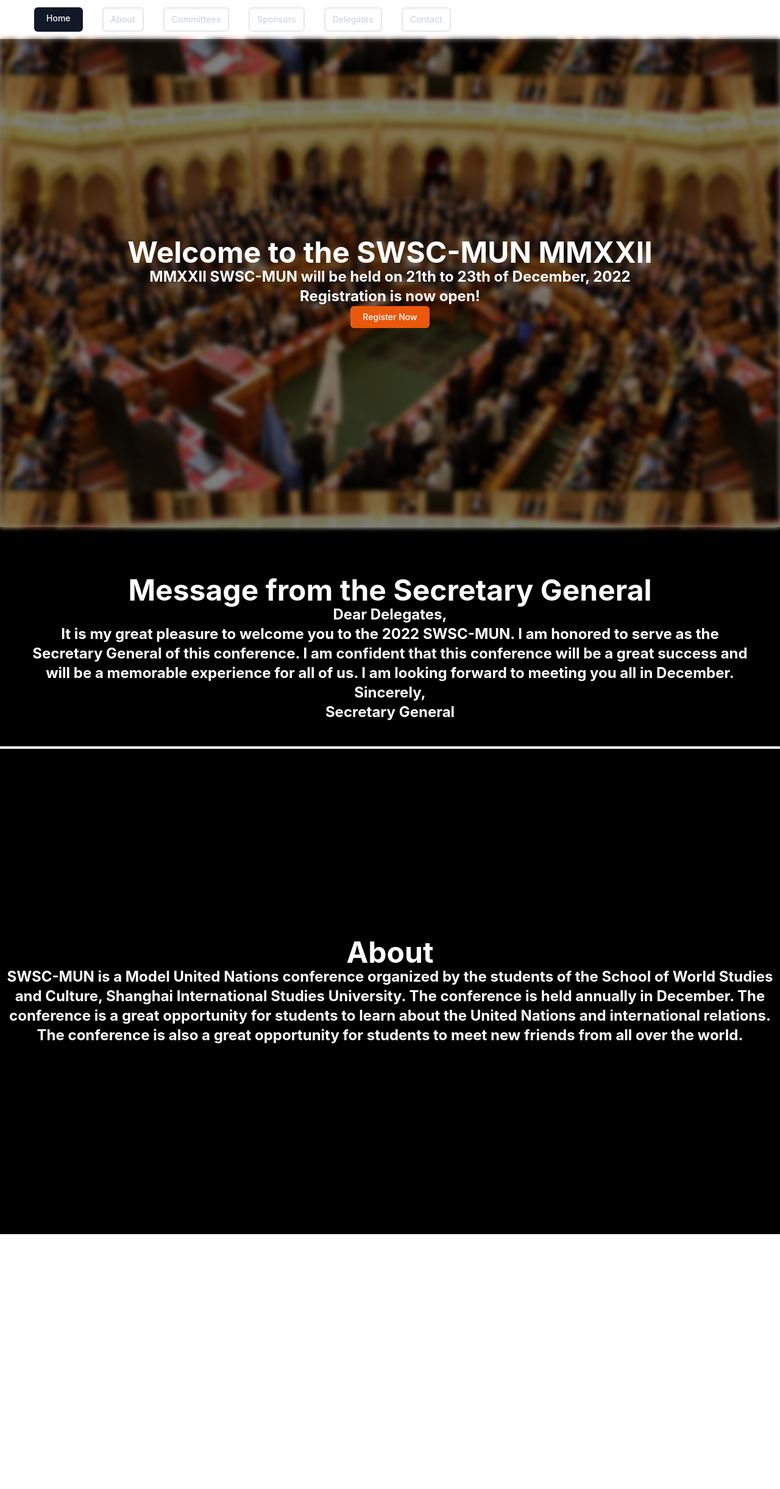
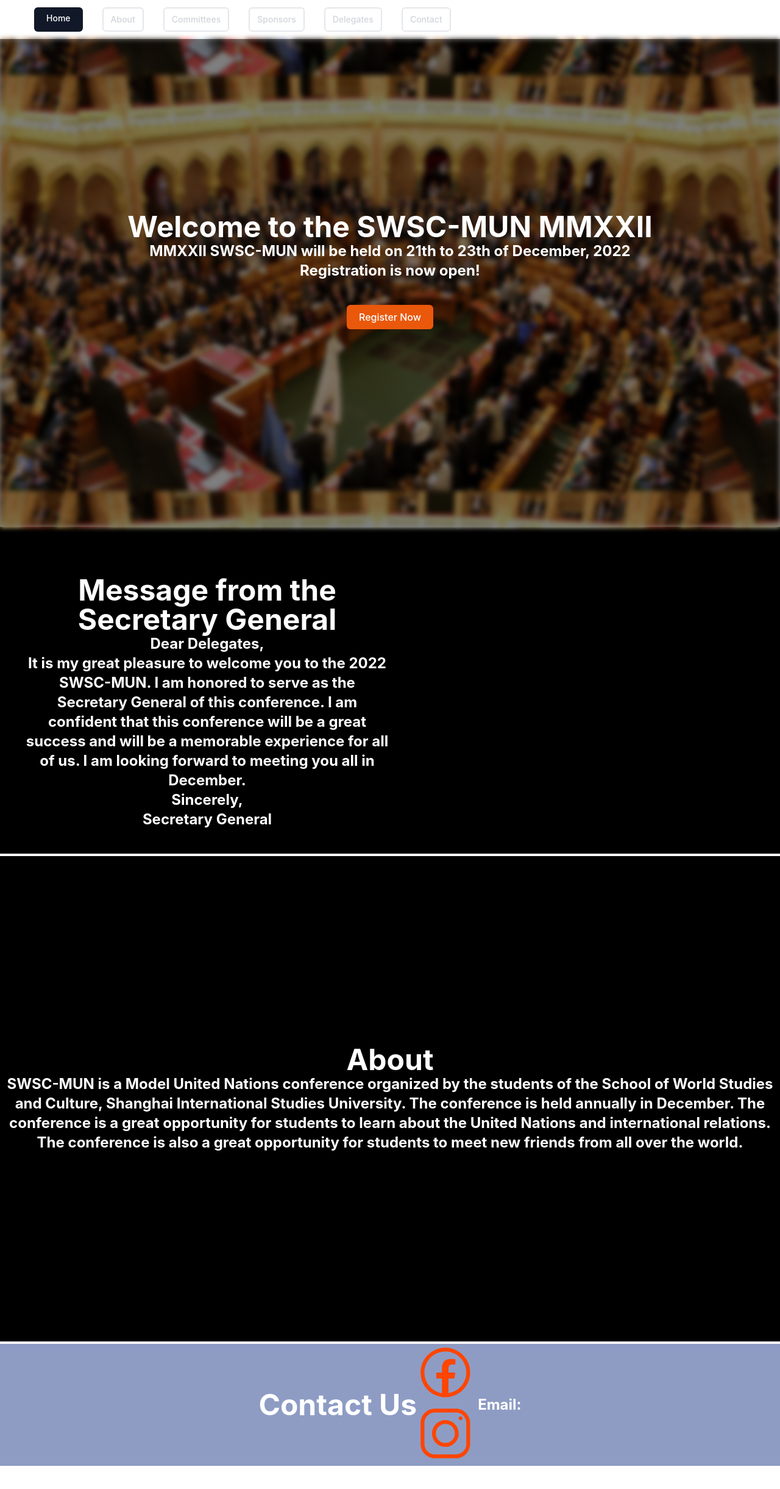
Before and after one commit to SWSC-MUN/mun-site, a Next.js app in the folder mun/: page / in a window 1280 px wide. Shown: the top 2442 px of the page at 61% size. After the commit the page ends 2404 px from the top, so only its background shows below. Built offline with nearby package versions, Linux system fonts and the light colour scheme.

Commit message:
added facebook and instagram logo

```diff
--- a/mun/pages/index.tsx
+++ b/mun/pages/index.tsx
@@ -1,7 +1,7 @@
-import Head from 'next/head'
-import Image from 'next/image'
-import styles from '../styles/Home.module.css'
-import Nav from '../components/Nav';
+import Head from "next/head";
+import Image from "next/image";
+import styles from "../styles/Home.module.css";
+import Nav from "../components/Nav";
 
 export default function Home() {
   return (
@@ -15,14 +15,12 @@
       <Nav />
       <main className={styles.main}>
         <div className="container">
-          <div className="bg-[url('/home.jpg')] bg-center absolute w-screen h-screen blur-sm">
-
-        </div>
+          <div className="bg-[url('/home.jpg')] bg-center absolute w-screen h-screen blur-sm"></div>
 
           <div className="bg-black bg-opacity-50 relative w-screen h-screen z-50">
             <div className="flex flex-col justify-center items-center h-full">
               <h1 className="text-5xl font-bold text-center text-white">
-              Welcome to the  SWSC-MUN MMXXII
+                Welcome to the SWSC-MUN MMXXII
               </h1>
               <h2 className="text-2xl font-bold text-center text-white">
                 MMXXII SWSC-MUN will be held on 21th to 23th of December, 2022
@@ -30,21 +28,26 @@
               <h2 className="text-2xl font-bold text-center text-white">
                 Registration is now open!
               </h2>
-            <a href="https://forms.gle/6Z7Z7Z7Z7Z7Z7Z7Z7" target="_blank" rel ="noreferrer" className="bg-orange-600 text-white px-5 py-2 rounded-md text-sm font-medium">
+              <a
+                href="https://forms.gle/6Z7Z7Z7Z7Z7Z7Z7Z7"
+                target="_blank"
+                rel="noreferrer"
+                className="bg-orange-600 hover:bg-orange-400 text-white px-5 py-2 rounded-md text-m font-medium m-10"
+              >
                 Register Now
               </a>
             </div>
           </div>
         </div>
 
-
-       { // Welcome to SWSC-MUN
+        {
+          // Welcome to SWSC-MUN
         }
 
         {
           // Message from secretary general
         }
-        <div className="bg-black -screen border-b-4 border-white grid-cols-2 p-10 pt-20">
+        <div className="bg-black -screen border-b-4 border-white grid grid-cols-2 p-10 pt-20">
           <div className="flex flex-col items-center h-full">
             <h1 className="text-5xl font-bold text-center text-white">
               Message from the Secretary General
@@ -53,7 +56,11 @@
               Dear Delegates,
             </h2>
             <h2 className="text-2xl font-bold text-center text-white">
-              It is my great pleasure to welcome you to the 2022 SWSC-MUN. I am honored to serve as the Secretary General of this conference. I am confident that this conference will be a great success and will be a memorable experience for all of us. I am looking forward to meeting you all in December.
+              It is my great pleasure to welcome you to the 2022 SWSC-MUN. I am
+              honored to serve as the Secretary General of this conference. I am
+              confident that this conference will be a great success and will be
+              a memorable experience for all of us. I am looking forward to
+              meeting you all in December.
             </h2>
             <h2 className="text-2xl font-bold text-center text-white">
               Sincerely,
@@ -62,36 +69,60 @@
               Secretary General
             </h2>
           </div>
+          <div></div>
         </div>
         {
           // About
         }
         <div className="bg-black w-screen h-screen border-b-4 border-white">
           <div className="flex flex-col justify-center items-center h-full">
-            <h1 className="text-5xl font-bold text-center text-white">
-              About
-            </h1>
+            <h1 className="text-5xl font-bold text-center text-white">About</h1>
             <h2 className="text-2xl font-bold text-center text-white">
-              SWSC-MUN is a Model United Nations conference organized by the students of the School of World Studies and Culture, Shanghai International Studies University. The conference is held annually in December. The conference is a great opportunity for students to learn about the United Nations and international relations. The conference is also a great opportunity for students to meet new friends from all over the world.
+              SWSC-MUN is a Model United Nations conference organized by the
+              students of the School of World Studies and Culture, Shanghai
+              International Studies University. The conference is held annually
+              in December. The conference is a great opportunity for students to
+              learn about the United Nations and international relations. The
+              conference is also a great opportunity for students to meet new
+              friends from all over the world.
             </h2>
           </div>
         </div>
         {
           // Contact
         }
-        <div className="bg-white bg-opacity-50 absolute w-screen h-screen">
-          <div className="flex flex-col justify-center items-center h-full">
+        <div className="bg-blue-900 bg-opacity-50 absolute w-screen">
+          <div className="flex justify-center items-center h-full">
+            <div className="flex justify-center items-center">
               <h1 className="text-5xl font-bold text-center text-white">
-              Contact
+                Contact Us
               </h1>
+            <div>
+              <a href="https://www.facebook.com/SWSCMUN">
+                <Image
+                  src="/facebook.svg"
+                  alt="facebook"
+                  width={100}
+                  height={100}
+                />
+              </a>
+              <a href="https://www.instagram.com/SWSCMUN_">
+                <Image
+                  src="/instagram.svg"
+                  alt="instagram"
+                  width={100}
+                  height={100}
+                />
+                </a>
+            </div>
+            </div>
             <h2 className="text-2xl font-bold text-center text-white">
               Email:
             </h2>
-            <h2 className="text-2xl font-bold text-center text-white">
-              </h2>
+            <h2 className="text-2xl font-bold text-center text-white"></h2>
           </div>
         </div>
       </main>
     </div>
-  )
+  );
 }
```
Also changed, not shown: mun/public/facebook.svg (added), mun/public/instagram.svg (added). Lines whose indentation alone changed are shown as unchanged.
